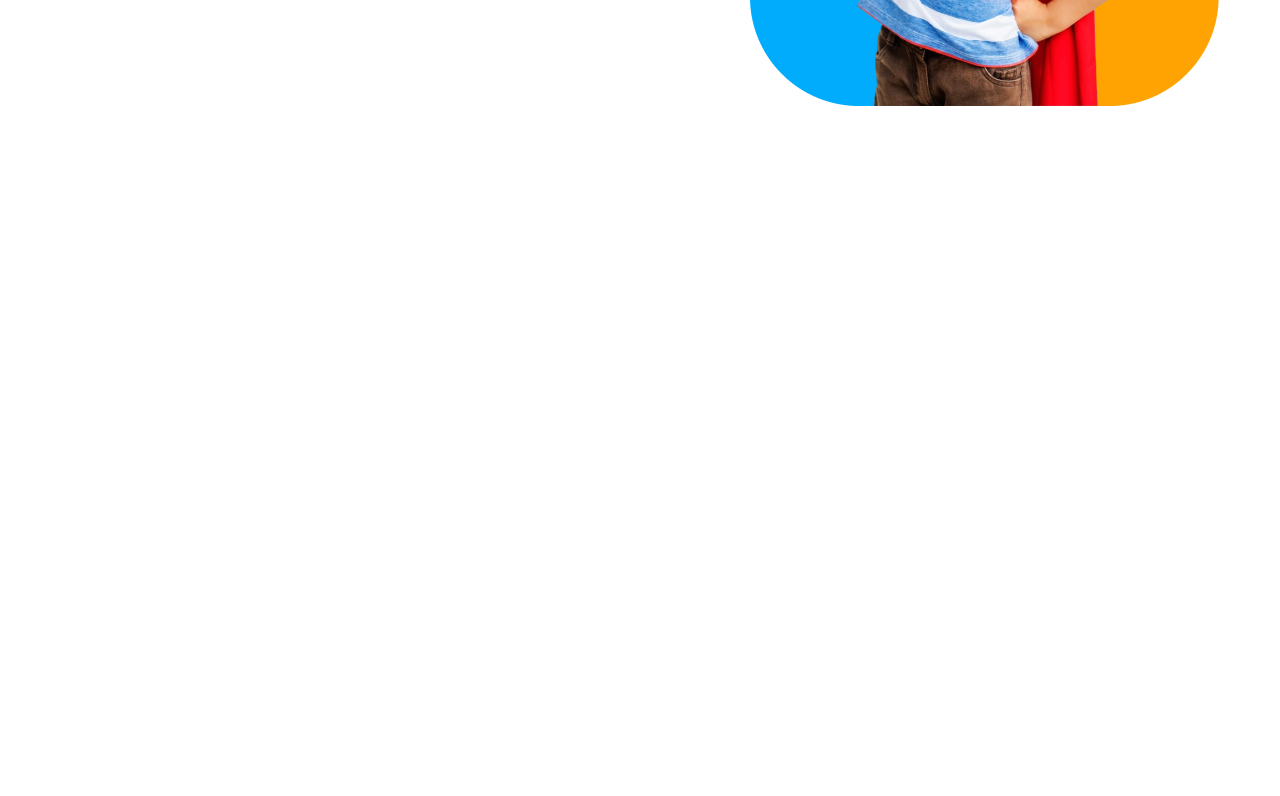
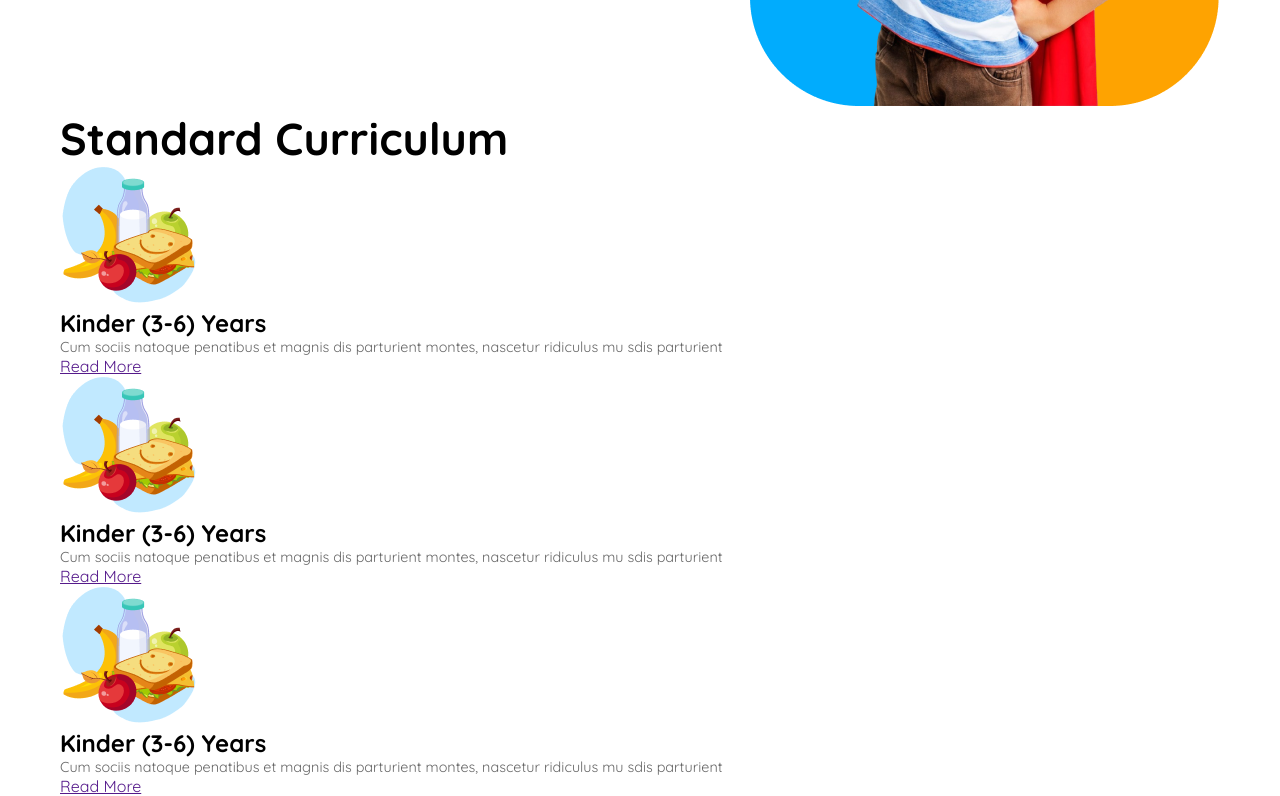
Before and after one commit to hasnaAbdullah/ASSIGNMENT-002, a plain HTML site: page index.html in a window 1280 px wide. Shown: the part 576-1372 px from the top of the page. Before the commit the page ends 800 px from the top, so only its background shows below. Drawn offline with Linux system fonts and the light colour scheme.

Commit message:
I have added html boilerplate curriculum section without css style

```diff
--- a/index.html
+++ b/index.html
@@ -44,6 +44,7 @@
 
         <!-- banner section -->
         <div class="banner-container">
+          <!-- banner content -->
           <div class="banner-content">
             <h1 class="banner-title">
               <span class="orange-title">Empowering</span> <br />
@@ -65,5 +66,54 @@
         </div>
       </section>
     </header>
+
+    <!-- main start from here -->
+    <main>
+      <div class="section-container1">
+        <section class="curriculum-section">
+          <h2>Standard Curriculum</h2>
+          <div class="curriculum-card-container">
+            <!-- card 01 -->
+            <div class="curriculum-card">
+              <img src="assets/kinder.png" alt="kinder image" />
+              <h3>Kinder (3-6) Years</h3>
+              <p>
+                Cum sociis natoque penatibus et magnis dis parturient montes,
+                nascetur ridiculus mu sdis parturient
+              </p>
+              <div class="card-link">
+                <a href="">Read More</a>
+              </div>
+            </div>
+
+            <!-- card 02 -->
+            <div class="curriculum-card">
+              <img src="assets/kinder.png" alt="kinder image" />
+              <h3>Kinder (3-6) Years</h3>
+              <p>
+                Cum sociis natoque penatibus et magnis dis parturient montes,
+                nascetur ridiculus mu sdis parturient
+              </p>
+              <div class="card-link">
+                <a href="">Read More</a>
+              </div>
+            </div>
+
+            <!-- card 03 -->
+            <div class="curriculum-card">
+              <img src="assets/kinder.png" alt="kinder image" />
+              <h3>Kinder (3-6) Years</h3>
+              <p>
+                Cum sociis natoque penatibus et magnis dis parturient montes,
+                nascetur ridiculus mu sdis parturient
+              </p>
+              <div class="card-link">
+                <a href="">Read More</a>
+              </div>
+            </div>
+          </div>
+        </section>
+      </div>
+    </main>
   </body>
 </html>
```
